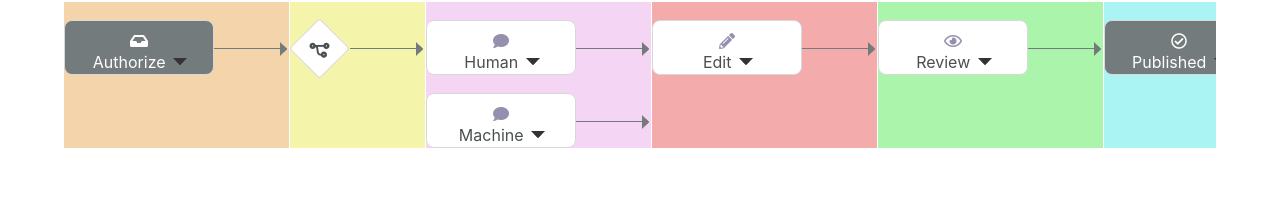
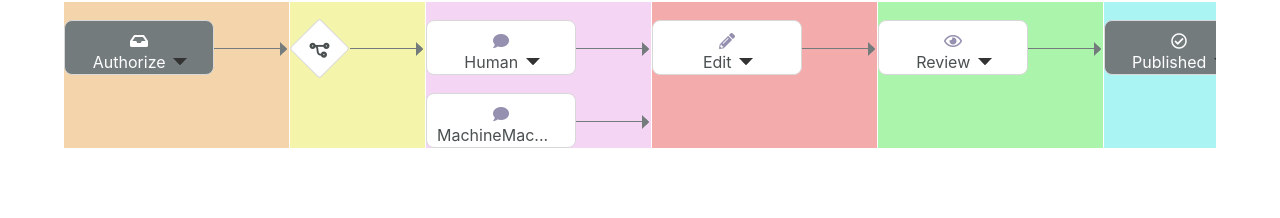
Before and after one commit to xiaoyunyang/react-process-flowchart, a React (Create React App) app: page / in a window 1280 px wide. Shown: the part 98-316 px from the top of the page. Built offline with nearby package versions, Linux system fonts and the light colour scheme.

Commit message:
added logic for truncatting long node name

```diff
--- a/src/components/workflowViz.js
+++ b/src/components/workflowViz.js
@@ -34,10 +34,13 @@ const DecisionStep = () => {
 const WorkflowStep = ({ name, type }) => {
     const { icon, theme } = workflowStepDisplay[type];
 
+    // truncate name if too long
+    const displayName = name.length > 10 ? `${name.substring(0, 10)}...` : name;
+
     return (
         <div className={`box flex-container theme-${theme}`}>
             <Icon icon={icon} />
-            <p>{name}<span className="arrow-head-down" /></p>
+            <p>{displayName}<span className="arrow-head-down" /></p>
         </div>
     )
 }
--- a/src/data/mock.js
+++ b/src/data/mock.js
@@ -9,7 +9,7 @@ export const data1 = {
         "b1fe-auth": { id: "b1fe-auth", name: "Authorize", type: AUTHORIZE, children: ["b1fe"] },
         "b1fe": { id: "b1fe", name: "Decision", type: DECISION, children: ["3902", "e5d2"] },
         "3902": { id: "3902", name: "Human", type: TRANSLATION, children: ["2910"] },
-        "e5d2": { id: "e5d2", name: "Machine", type: TRANSLATION, children: ["3bb4"] },
+        "e5d2": { id: "e5d2", name: "MachineMachineMachine", type: TRANSLATION, children: ["3bb4"] },
         "2910": { id: "2910", name: "Edit", type: POST_TRANSLATION, children: ["3bb4"] },
         "3bb4": { id: "3bb4", name: "Review", type: REVIEW, children: ["51fa"] },
         "51fa": { id: "51fa", name: "Published", type: PUBLISH, children: [] }
```
